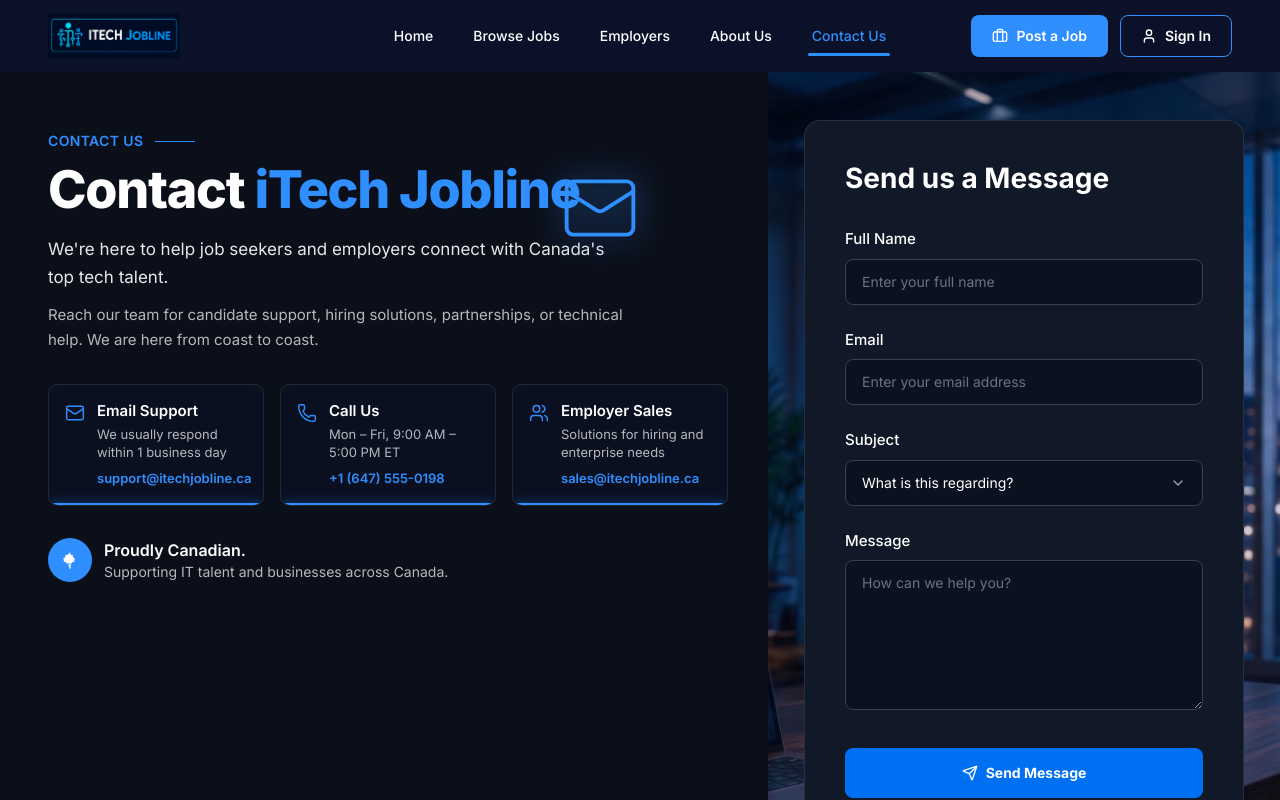
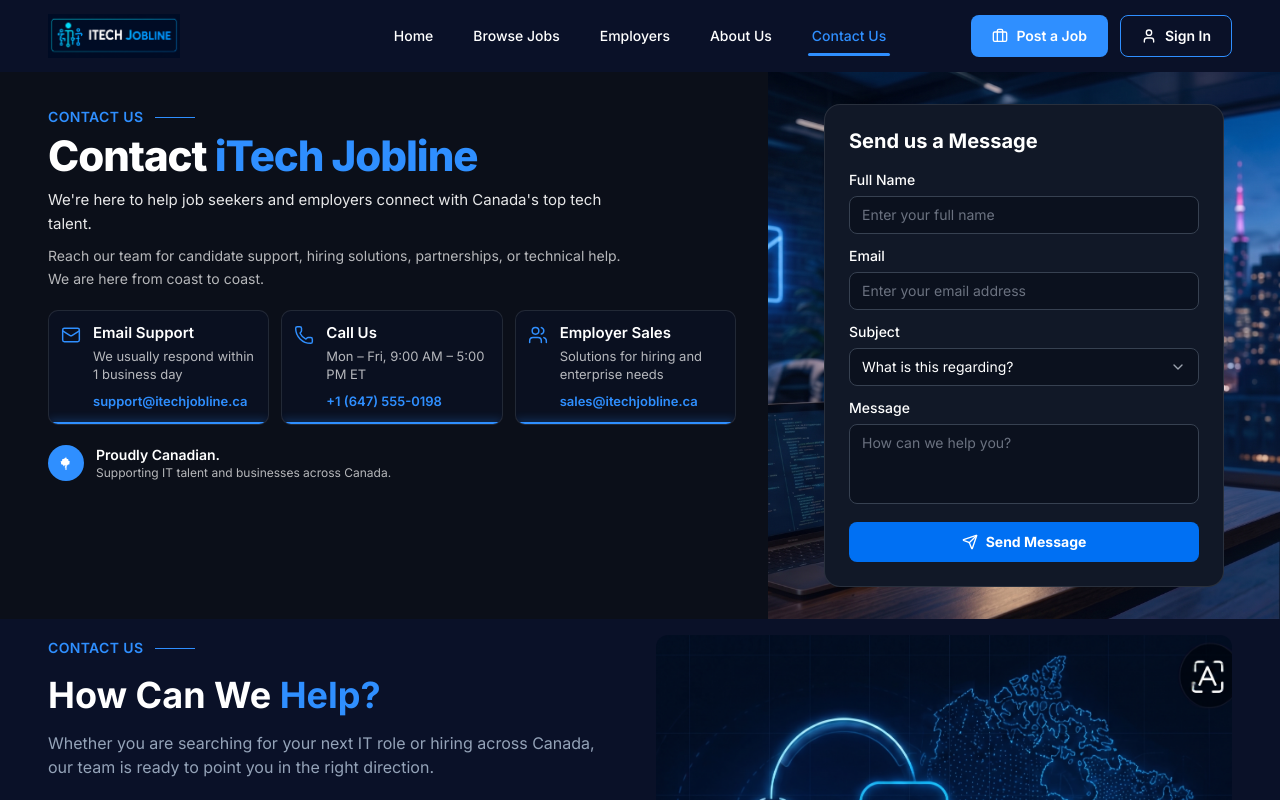
Before and after one commit to Martins-technologies/ITech-Jooblie, a React (Vite) app: page /contact in a window 1280 px wide. Shown: the top 800 px of the page. Built offline with nearby package versions, Linux system fonts and the light colour scheme.

Commit message:
setting the header section of contact page

```diff
--- a/src/components/contact/ContactForm.jsx
+++ b/src/components/contact/ContactForm.jsx
@@ -3,7 +3,7 @@ import { subjectOptions } from '../../data/officeInfo.js';
 import useContactForm from '../../hooks/useContactForm.js';
 
 const fieldClass =
-  'w-full rounded-lg border border-[#374151] bg-[#0b111e] px-4 py-3 text-sm text-white outline-none placeholder:text-[#6b7280] focus:border-brand-accent';
+  'w-full rounded-lg border border-[#374151] bg-[#0b111e] px-3 py-2 text-sm text-white outline-none placeholder:text-[#6b7280] focus:border-brand-accent';
 
 export default function ContactForm() {
   const { values, errors, submitted, update, handleSubmit } = useContactForm();
@@ -11,21 +11,17 @@ export default function ContactForm() {
   return (
     <div
       id="contact-form"
-      className="w-full max-w-[440px] rounded-2xl border border-white/10 bg-[#111827] p-10"
+      className="w-full max-w-[400px] rounded-2xl border border-white/10 bg-[#111827] p-5 md:p-6"
     >
-      <h2 className="mb-8 text-[28px] font-bold leading-tight text-white">Send us a Message</h2>
+      <h2 className="mb-4 text-xl font-bold leading-tight text-white">Send us a Message</h2>
 
       {submitted ? (
-        <p className="rounded-lg border border-brand-accent/40 bg-brand-accent/10 p-4 text-sm text-white">
+        <p className="rounded-lg border border-brand-accent/40 bg-brand-accent/10 p-3 text-sm text-white">
           Thanks for reaching out. We received your message and will reply within one business day.
         </p>
       ) : (
-        <form onSubmit={handleSubmit} className="space-y-6" noValidate>
-          <Field
-            id="contact-name"
-            label="Full Name"
-            error={errors.name}
-          >
+        <form onSubmit={handleSubmit} className="space-y-3" noValidate>
+          <Field id="contact-name" label="Full Name" error={errors.name}>
             <input
               id="contact-name"
               type="text"
@@ -38,11 +34,7 @@ export default function ContactForm() {
             />
           </Field>
 
-          <Field
-            id="contact-email"
-            label="Email"
-            error={errors.email}
-          >
+          <Field id="contact-email" label="Email" error={errors.email}>
             <input
               id="contact-email"
               type="email"
@@ -55,17 +47,13 @@ export default function ContactForm() {
             />
           </Field>
 
-          <Field
-            id="contact-subject"
-            label="Subject"
-            error={errors.subject}
-          >
+          <Field id="contact-subject" label="Subject" error={errors.subject}>
             <select
               id="contact-subject"
               value={values.subject}
               onChange={update('subject')}
               aria-invalid={errors.subject ? true : undefined}
-              className={`${fieldClass} appearance-none bg-[length:16px] bg-[right_16px_center] bg-no-repeat pr-10 ${
+              className={`${fieldClass} appearance-none bg-[length:16px] bg-[right_12px_center] bg-no-repeat pr-9 ${
                 errors.subject ? 'border-red-400' : ''
               }`}
               style={{
@@ -81,24 +69,20 @@ export default function ContactForm() {
             </select>
           </Field>
 
-          <Field
-            id="contact-message"
-            label="Message"
-            error={errors.message}
-          >
+          <Field id="contact-message" label="Message" error={errors.message}>
             <textarea
               id="contact-message"
               placeholder="How can we help you?"
               value={values.message}
               onChange={update('message')}
               aria-invalid={errors.message ? true : undefined}
-              className={`${fieldClass} h-[150px] resize-y ${errors.message ? 'border-red-400' : ''}`}
+              className={`${fieldClass} h-20 resize-none ${errors.message ? 'border-red-400' : ''}`}
             />
           </Field>
 
           <button
             type="submit"
-            className="!mt-8 flex h-[50px] w-full items-center justify-center gap-2 rounded-lg bg-[#0070f3] text-sm font-bold text-white transition-colors hover:bg-[#0060d1]"
+            className="flex h-10 w-full items-center justify-center gap-2 rounded-lg bg-[#0070f3] text-sm font-bold text-white transition-colors hover:bg-[#0060d1]"
           >
             <Send className="h-4 w-4" aria-hidden="true" />
             Send Message
@@ -112,7 +96,7 @@ export default function ContactForm() {
 function Field({ id, label, error, children }) {
   return (
     <label className="block" htmlFor={id}>
-      <span className="mb-2 block text-[15px] font-medium text-white">{label}</span>
+      <span className="mb-1.5 block text-sm font-medium text-white">{label}</span>
       {children}
       {error ? <span className="mt-1 block text-xs text-red-400">{error}</span> : null}
     </label>
--- a/src/components/contact/ContactHero.jsx
+++ b/src/components/contact/ContactHero.jsx
@@ -1,4 +1,3 @@
-import { Mail } from 'lucide-react';
 import { images } from '../../data/images.js';
 import MapleLeafIcon from '../common/MapleLeafIcon.jsx';
 import SectionEyebrow from '../common/SectionEyebrow.jsx';
@@ -9,53 +8,46 @@ export default function ContactHero() {
   return (
     <section className="overflow-hidden bg-[#0b0f19]">
       <div className="grid lg:grid-cols-[minmax(0,1.2fr)_minmax(0,0.8fr)]">
-        <div className="px-4 py-10 md:px-8 lg:py-14 lg:pl-[max(2rem,calc((100vw-80rem)/2+3rem))] lg:pr-10">
+        <div className="px-4 py-6 md:px-8 lg:py-8 lg:pl-[max(2rem,calc((100vw-80rem)/2+3rem))] lg:pr-8">
           <SectionEyebrow label="Contact Us" />
 
-          <div className="relative mt-3 max-w-xl">
-            <h1 className="text-4xl font-extrabold leading-[1.15] tracking-tight text-white md:text-5xl lg:text-[52px]">
-              Contact <span className="text-brand-accent">iTech Jobline</span>
-            </h1>
-            <Mail
-              className="pointer-events-none absolute -right-4 top-1 hidden h-20 w-20 text-brand-accent drop-shadow-[0_0_16px_rgba(47,143,255,0.8)] md:block"
-              strokeWidth={1.15}
-              aria-hidden="true"
-            />
-          </div>
+          <h1 className="mt-2 max-w-xl text-3xl font-extrabold leading-tight tracking-tight text-white md:text-4xl lg:text-[42px]">
+            Contact <span className="text-brand-accent">iTech Jobline</span>
+          </h1>
 
-          <p className="mt-5 max-w-xl text-[17px] leading-relaxed text-white/90">
+          <p className="mt-3 max-w-xl text-[15px] leading-relaxed text-white/90">
             We&apos;re here to help job seekers and employers connect with Canada&apos;s top tech
             talent.
           </p>
-          <p className="mt-3 max-w-xl text-[15px] leading-relaxed text-white/70">
+          <p className="mt-2 max-w-xl text-sm leading-relaxed text-white/70">
             Reach our team for candidate support, hiring solutions, partnerships, or technical
             help. We are here from coast to coast.
           </p>
 
-          <div className="mt-8">
+          <div className="mt-5">
             <ContactMethodCards />
           </div>
 
-          <div className="mt-8 flex items-center gap-3">
-            <span className="flex h-11 w-11 shrink-0 items-center justify-center rounded-full bg-brand-accent">
-              <MapleLeafIcon className="h-5 w-5 text-white" />
+          <div className="mt-5 flex items-center gap-3">
+            <span className="flex h-9 w-9 shrink-0 items-center justify-center rounded-full bg-brand-accent">
+              <MapleLeafIcon className="h-4 w-4 text-white" />
             </span>
             <div>
-              <p className="font-semibold text-white">Proudly Canadian.</p>
-              <p className="text-sm text-white/70">
+              <p className="text-sm font-semibold text-white">Proudly Canadian.</p>
+              <p className="text-xs text-white/70">
                 Supporting IT talent and businesses across Canada.
               </p>
             </div>
           </div>
         </div>
 
-        <div className="relative min-h-[640px]">
+        <div className="relative">
           <img
             src={images.contactFormBg}
             alt="Night office overlooking a Canadian city skyline"
             className="absolute inset-0 h-full w-full object-cover object-center"
           />
-          <div className="relative z-10 flex h-full items-center justify-center px-6 py-12">
+          <div className="relative z-10 flex h-full items-center justify-center px-5 py-6 lg:px-8 lg:py-8">
             <ContactForm />
           </div>
         </div>
--- a/src/components/contact/ContactMethodCards.jsx
+++ b/src/components/contact/ContactMethodCards.jsx
@@ -2,13 +2,13 @@ import { contactMethods } from '../../data/contactMethods.js';
 
 export default function ContactMethodCards() {
   return (
-    <div className="grid grid-cols-1 gap-4 sm:grid-cols-3">
+    <div className="grid grid-cols-1 gap-3 sm:grid-cols-3">
       {contactMethods.map((item) => {
         const Icon = item.icon;
         return (
           <article
             key={item.id}
-            className="relative overflow-hidden rounded-[10px] border border-white/10 bg-[#0b1224]/70 p-4"
+            className="relative overflow-hidden rounded-[10px] border border-white/10 bg-[#0b1224]/70 p-3"
           >
             <div className="flex items-start gap-3">
               <Icon
```
